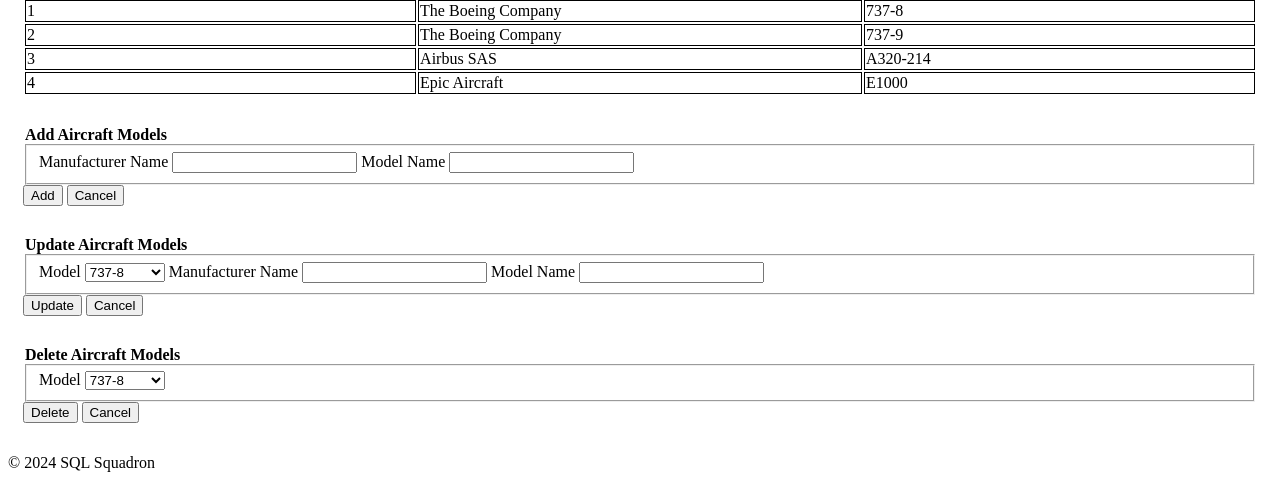
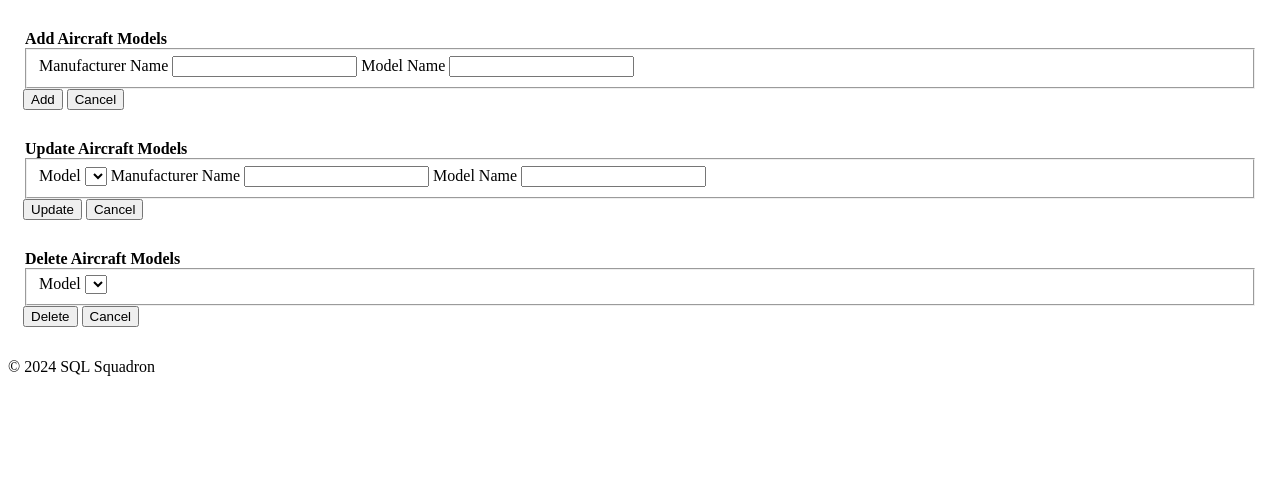
Before and after one commit to emburyj/Airworthiness_Database, a Flask app: page /Aircraft_Models in a window 1280 px wide. Shown: the part 380-868 px from the top of the page. After the commit the page ends 756 px from the top, so only its background shows below. Run offline with Flask 3, Linux system fonts and the light colour scheme; lists and menus that the app fills with data are empty; some libraries are stand-ins or nearby versions.

Commit message:
Removed hard-coded example data

```diff
--- a/app.py
+++ b/app.py
@@ -29,54 +29,24 @@
 def Airworthiness_Directives():
     entities = ["AD ID", "Airworthiness Directive Number",
                  "Airworthiness Directive Description", "Maintenance Required Date"]
-    desc = [
-            """The loss of the SPCU and ground through the P6 panel could result
-            in the loss of significant flightcrew instrumentation and displays.
-            This AD requires installing two bonding jumpers from the P6 panel
-            structure to primary structure.""",
-            """This emergency AD was prompted by a report of an in-flight departure
-                of a mid cabin door plug, which resulted in a rapid decompression of
-                the airplane. The FAA is issuing this AD to address the potential
-                in-flight loss of a mid cabin door plug, which could result in injury
-                to passengers and crew, the door impacting the airplane, and/or loss
-                of control of the airplane.""",
-                """To address incomplete installations of the over wing panel lug attachments
-                in the production assembly line, which, if not detected and corrected, could
-                reduce the structural integrity of the wing."""
-            ]
 
-    data = [
-            {"ID": 1, "Number": "2024-06-03", "Description": desc[0], "Date": "2024-05-02"},
-            {"ID": 2, "Number": "2024-02-51_Emergency", "Description": desc[1], "Date": "2024-01-06"},
-            {"ID": 3, "Number": "2024-06-07", "Description": desc[2], "Date": "2024-05-22"},
-    ]
+    data = ()
 
     return render_template("Airworthiness_Directives.html", entities=entities, data=data, page_name="Airworthiness Directives")
 
 @app.route('/Registered_Aircraft')
 def Registered_Aircraft():
     entities = ["Aircraft ID", "N Number", "Owner ID","Owner Name", "Model ID","Model Name", "Current Status"]
-    data = {
-            "Owners": ["Josh Embury", "Ian Bubier", "United Airlines", "Alaska Airlines"],
-            "Models": ["737-8", "737-9", "A320-214", "E1000"],
-            "Aircraft": [
-                        {"ID": 1, "Number": "N921AK", "OID": 1,"Owner": "Josh Embury", "MID": 2, "Model": "737-9", "Status": "Grounded for Maintenance"},
-                        {"ID": 2, "Number": "N200MR", "OID": 2,"Owner": "Ian Bubier", "MID": 4, "Model": "E1000", "Status": "In-Service"},
-                        {"ID": 3, "Number": "N291BT", "OID": 4,"Owner": "Alaska Airlines", "MID": 2, "Model": "737-9", "Status": "Pending Maintenance"},
-                        ]
-            }
+    data = ()
+
     return render_template("Registered_Aircraft.html",entities=entities, data=data, page_name="Registered Aircraft")
 
 @app.route('/Aircraft_Models')
 def Aircraft_Models():
     entities = ["Model ID", "Manufacturer Name", "Model Name"]
-    model_data = [
-                    {"ID": 1, "Manufacturer": "The Boeing Company", "Model": "737-8"},
-                    {"ID": 2, "Manufacturer": "The Boeing Company", "Model": "737-9"},
-                    {"ID": 3, "Manufacturer": "Airbus SAS", "Model": "A320-214"},
-                    {"ID": 4, "Manufacturer": "Epic Aircraft", "Model": "E1000"}
-                ]
-    return render_template("Aircraft_Models.html", entities=entities, data=model_data, page_name="Aircraft Models")
+    data = ()
+
+    return render_template("Aircraft_Models.html", entities=entities, data=data, page_name="Aircraft Models")
 
 @app.route('/Aircraft_Owners', methods=["POST", "GET"])
 def Aircraft_Owners():
@@ -134,13 +104,7 @@
 def Maintenance_Records():
     entities = ["Maintenance ID", "Aircraft ID", "N Number", "Maintenance Date", "Maintenance Description"]
 
-    data = [
-            {"MID": 1, "AID": 1, "Number": "N921AK", "Date": "2018-10-30", "Description": "Fixed a thing."},
-            {"MID": 2, "AID": 1, "Number": "N921AK", "Date": "2019-01-15", "Description": "Repaired a doodad."},
-            {"MID": 3, "AID": 1, "Number": "N921AK", "Date": "2021-06-18", "Description": "Mended a thingamajig."},
-            {"MID": 4, "AID": 2, "Number": "N200MR", "Date": "2023-07-29", "Description": "Reconfigured a whatsit."},
-            {"MID": 5, "AID": 3, "Number": "N291BT", "Date": "2024-01-05", "Description": "Jury-rigged a whatchamacallit."}
-            ]
+    data = []
 
     return render_template("Maintenance_Records.html", entities=entities, data=data, page_name="Maintenance Records")
 
@@ -148,12 +112,7 @@
 def Models_Directives():
     entities = ["Models Directives ID", "Model ID", "Model Name", "AD ID", "Airworthiness Directive Number"]
 
-    data = [
-            {"MDID": 1, "MID": 2, "Model": "737-9", "ADID": 2, "Number": "2024-02-51_Emergency"},
-            {"MDID": 2, "MID": 1, "Model": "737-8", "ADID": 1, "Number": "2024-06-03"},
-            {"MDID": 3, "MID": 2, "Model": "737-9", "ADID": 1, "Number": "2024-06-03"},
-            {"MDID": 4, "MID": 3, "Model": "A320-214", "ADID": 3, "Number": "2024-06-07"}
-            ]
+    data = []
 
     return render_template("Models_Directives.html", entities=entities, data=data, page_name="Models Impacted by Directives")
 
--- a/templates/Aircraft_Models.html
+++ b/templates/Aircraft_Models.html
@@ -43,10 +43,7 @@
     <fieldset>
         <label>Model</label>
         <select name="ModelID">
-            <option value=1> 737-8</option>
-            <option value=2> 737-9</option>
-            <option value=3> A320-214</option>
-            <option value=4> E1000</option>
+            <option value=1></option>
         </select>
         <label>Manufacturer Name</label>
         <input type="text" name="AircraftManufacturer">
@@ -64,10 +61,7 @@
     <fieldset>
         <label>Model</label>
         <select name="ModelID">
-            <option value=1> 737-8</option>
-            <option value=2> 737-9</option>
-            <option value=3> A320-214</option>
-            <option value=4> E1000</option>
+            <option value=1></option>
         </select>
     </fieldset>
     <input class="btn" type="submit" id="DeleteAircraftModel" value="Delete">
```
Also changed, not shown: templates/Airworthiness_Directives.html (+2 -6 lines), templates/Maintenance_Records.html (+3 -13 lines), templates/Models_Directives.html (+6 -22 lines), templates/Registered_Aircraft.html (+2 -6 lines).
